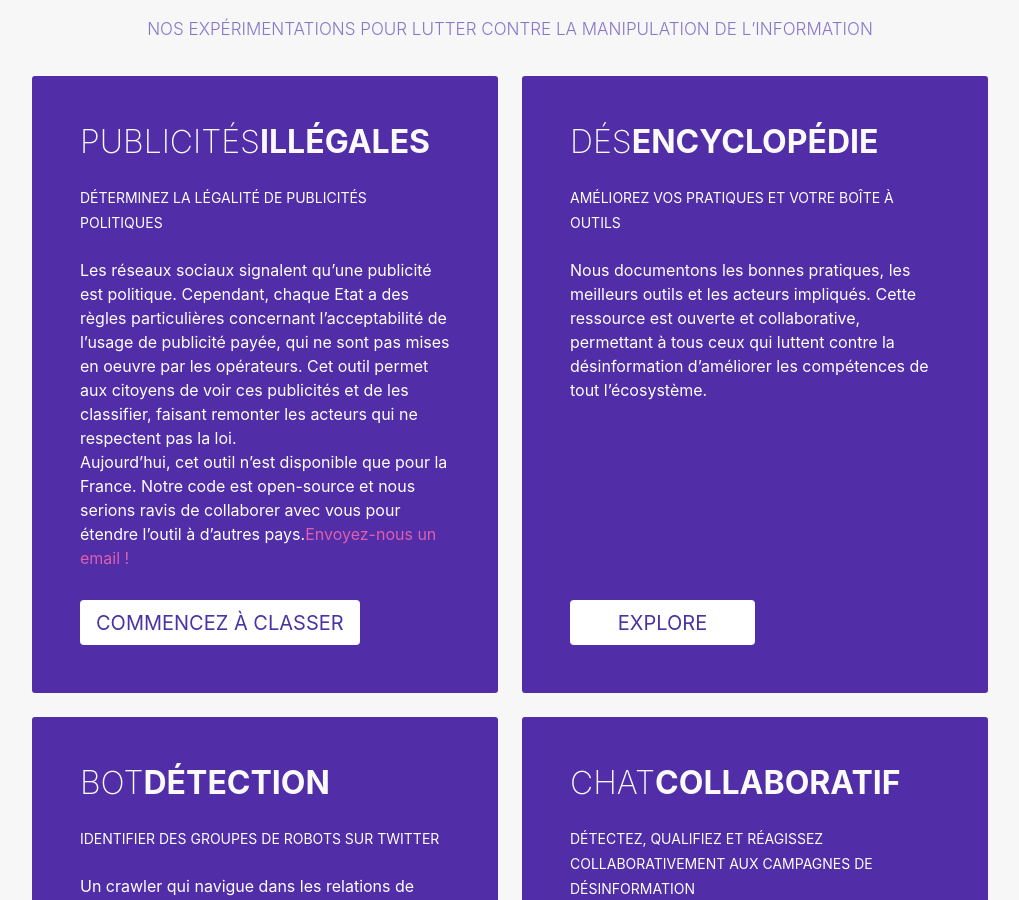
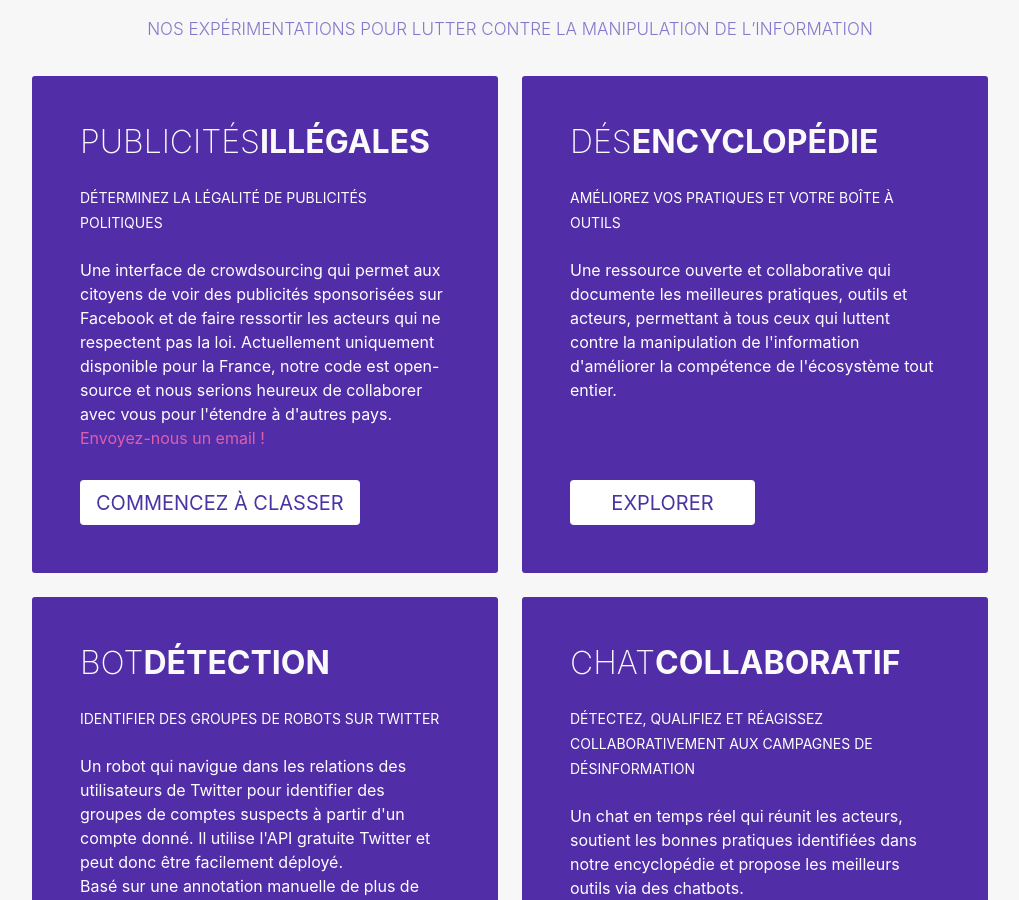
Before and after one commit to ambanum/disinfo.quaidorsay.fr, a Jekyll site: the page built from _pages/fr/index.html, in a window 1280 px wide and 900 px high, scrolled down 719 px. Shown: the whole window, without its empty margins (130-1149 px from the left). Built offline with Jekyll 4.4.1, drawn with Linux system fonts in a browser that asks for light colours; comment, search, counter and statistics services are not loaded; some of the changed text lies outside the part shown.

Commit message:
Improve french translations

```diff
--- a/_pages/fr/index.html
+++ b/_pages/fr/index.html
@@ -72,12 +72,10 @@ nav_exclude: true
 								Déterminez la légalité de publicités politiques
 							</h4>
 							<p>
-								Les réseaux sociaux signalent qu’une publicité est politique. Cependant, chaque Etat a des règles particulières
-								concernant l’acceptabilité de l’usage de publicité payée, qui ne sont pas mises en oeuvre par les opérateurs. Cet outil
-								permet aux citoyens de voir ces publicités et de les classifier, faisant remonter les acteurs qui ne respectent pas la
-								loi.<br />
-								Aujourd’hui, cet outil n’est disponible que pour la France. Notre code est open-source et nous serions ravis de
-								collaborer avec vous pour étendre l’outil à d’autres pays.<a href="mailto:matti.schneider@diplomatie.gouv.fr?subject=AdsLegality">Envoyez-nous un email !</a>
+								Une interface de crowdsourcing qui permet aux citoyens de voir des publicités sponsorisées sur Facebook et de faire ressortir les acteurs qui ne respectent pas la loi.
+								Actuellement uniquement disponible pour la France, notre code est open-source et nous serions heureux de collaborer avec
+								vous pour l'étendre à d'autres pays.
+								<br /><a href="mailto:matti.schneider@diplomatie.gouv.fr?subject=AdsLegality">Envoyez-nous un email !</a>
 							</p>
 						</div>
 						<a href="/ads" class="button is-white is-medium">
@@ -95,13 +93,12 @@ nav_exclude: true
 								Améliorez vos pratiques et votre boîte à outils
 							</h4>
 							<p>
-								Nous documentons les bonnes pratiques, les meilleurs outils et les acteurs impliqués. Cette ressource est ouverte et
-								collaborative, permettant à tous ceux qui luttent contre la désinformation d’améliorer les compétences de tout
-								l’écosystème.
+								Une ressource ouverte et collaborative qui documente les meilleures pratiques, outils et acteurs, permettant à tous ceux
+								qui luttent contre la manipulation de l'information d'améliorer la compétence de l'écosystème tout entier.
 							</p>
 						</div>
 						<a href="/encyclopedia" class="button is-white is-medium">
-							Explore
+							Explorer
 						</a>
 					</div>
 				</div>
@@ -117,8 +114,8 @@ nav_exclude: true
 								Identifier des groupes de robots sur Twitter
 							</h4>
 							<p>
-								Un crawler qui navigue dans les relations de Twitter pour identifier les groupes de comptes suspects à partir d'un
-								compte semencier donné. Il utilise l'API gratuite Twitter et peut donc être facilement déployé.<br/>
+								Un robot qui navigue dans les relations des utilisateurs de Twitter pour identifier des groupes de comptes suspects à partir d'un
+								compte donné. Il utilise l'API gratuite Twitter et peut donc être facilement déployé.<br/>
 								Basé sur une annotation manuelle de plus de 400&nbsp;comptes, nous avons également utilisé cet ensemble de données pour
 								<a href="/encyclopedia/qualification/tools#reliability-assessment">évaluer la fiabilité</a> des outils habituels de détection de bot tels que Botometer.
 							</p>
```
Also changed, not shown: other parts of _pages/fr/index.html (+2 -2 lines).
